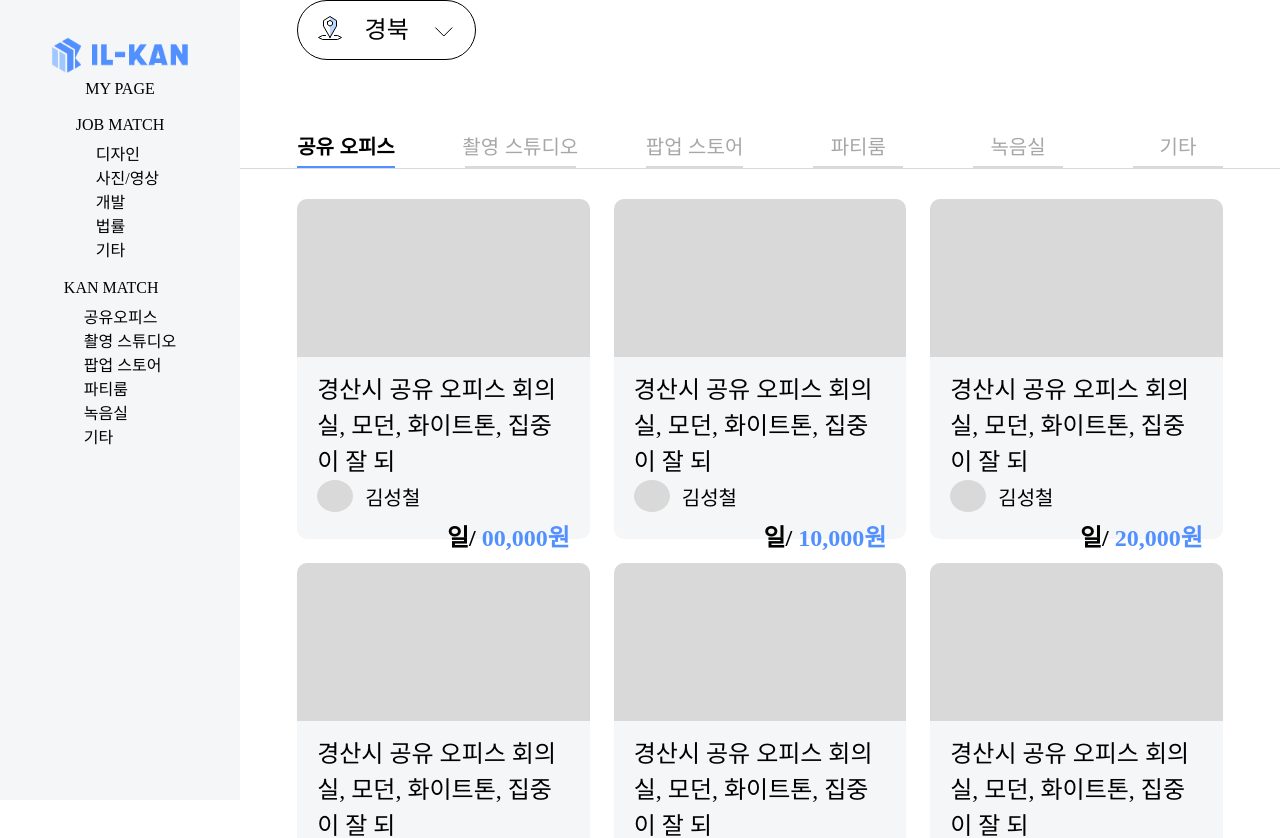
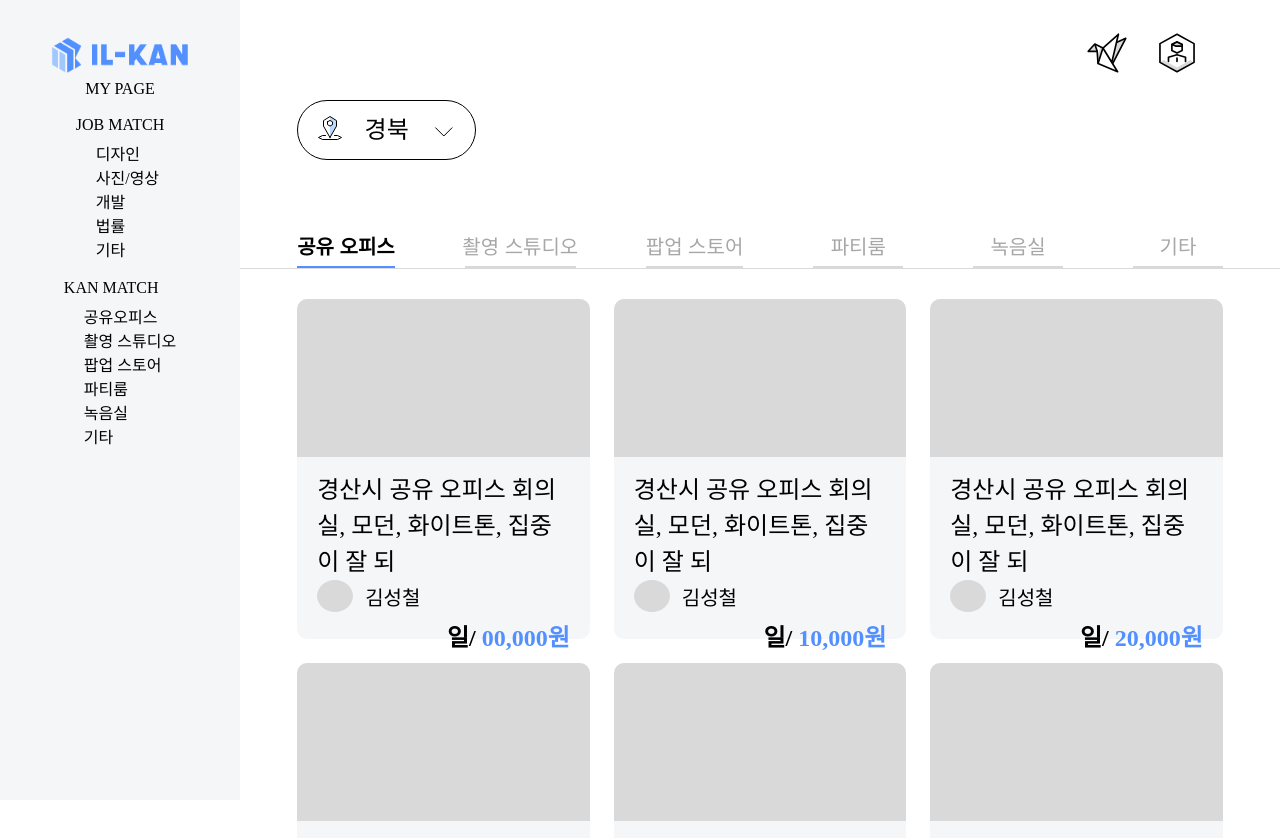
Before and after one commit to cryingdryice/ILKAN-web, a React (Vite) app: page /main/kanMatch in a window 1280 px wide. Shown: the top 838 px of the page. Built offline with nearby package versions, Linux system fonts and the light colour scheme; the HTML template or start-up script is replaced by a standard one.

Commit message:
feat:상단 헤더 구현 및 fixed 속성 재 적용

```diff
--- a/src/components/Footer.tsx
+++ b/src/components/globalLayout/Footer.tsx
@@ -1,5 +1,5 @@
-import footerStyle from "../css/components/footer.module.css";
-import footerLogo from "../assets/footer-Logo.png";
+import footerStyle from "../../css/components/globalLayout/footer.module.css";
+import footerLogo from "../../assets/footer-Logo.png";
 export default function Footer() {
   return (
     <div className={footerStyle.container}>
--- a/src/css/GlobalLayout.module.css
+++ b/src/css/GlobalLayout.module.css
@@ -1,12 +1,9 @@
-/* @value common: "./style.module.css"; */
-
-/* 전체 레이아웃 - flex 컨테이너로 설정 */
+/* 전체 레이아웃 - flex 컨테이너 */
 .wrapper {
   display: flex;
-  position: relative;
-  width: 100%;
 }
 
+/* 일반적인 요소 초기화 스타일 */
 ul {
   padding-left: 0;
   margin: 0;
@@ -26,159 +23,53 @@ li {
   width: auto;
 }
 
-/* 좌측 사이드바 */
-.sidebar {
-  /* 핵심 변경: fixed 제거 -> 문서 흐름에 포함 */
-  position: fixed;
-  width: 240px;
-  height: 100vh;
-  flex-shrink: 0; /* 너비가 줄어들지 않도록 고정 */
-  background: #f5f6f8;
-  flex-direction: column;
-  display: flex;
-  align-items: center;
+a {
+  text-decoration: none;
 }
 
-/* 로고 */
-.logo {
-  width: 159px;
-  height: 50px;
-  flex-shrink: 0;
-  aspect-ratio: 159/50;
-  padding-top: 30px;
+/* 로고와 아이콘을 감싸는 컨테이너 */
+.icon {
+  /* 화면에 고정시키고 우측 상단에 배치 */
+  position: fixed;
+  top: 33px;
+  right: 83px;
+  z-index: 1000; /* 다른 요소 위에 나타나도록 설정 */
 }
 
-/* 마이페이지 영역 */
-.MYPAGE {
-  /* composes: boxSmall from common; */
+/* 로고들을 담는 flex 컨테이너 */
+.logoBox {
   display: flex;
-  padding-top: 50px;
+  gap: 30px;
 }
 
-/* 메인메뉴 버튼 */
-.Btn {
-  width: 24px;
-  height: 24px;
+/* 개별 로고 이미지 */
+.logo {
+  width: 40px;
+  height: 40px;
   flex-shrink: 0;
-  background: #d9d9d9;
-  border: none;
-  cursor: pointer;
 }
 
-/* 메인메뉴 텍스트 폰트 */
-.Font {
-  display: flex;
-  width: 90px;
-  height: 24px;
-  flex-direction: column;
-  justify-content: center;
-  flex-shrink: 0;
-  color: #808080;
-  font-family: "Noto Sans KR";
-  font-size: 16px;
-  font-style: normal;
-  font-weight: 400;
-  line-height: normal;
-  padding-left: 26px;
-}
-
-/* JOBMATCH 영역 */
-.JOBMATCH {
-  /* composes: boxSmall from common; */
-  display: flex;
-  padding-top: 40px;
-}
-/* KANMATCH 영역 */
-.KANMATCH {
-  /* composes: boxSmall from common; */
-  display: flex;
-  padding-top: 40px;
-}
-
-/* 좌측 사이드 바 구분선 구현 */
-.Line {
-  width: 200px;
-  height: 0;
-  flex-shrink: 0;
-  margin-top: 10px;
-}
-
-/* 서브메뉴 */
-.subMenu {
-  margin-top: 20px;
-  margin-left: 40px;
+/* 메인 콘텐츠 영역 */
+.content {
+  margin-top: 100px;
   display: flex;
   flex-direction: column;
-  gap: 14px;
-}
-
-.subItem {
-  display: flex;
+  flex-grow: 1;
+  margin-left: 240px; /* 사이드바 공간 확보 */
   align-items: center;
-  height: 20px;
-}
-
-.subBtn {
-  width: 20px;
-  height: 20px;
-  flex-shrink: 0;
-  background: #d9d9d9;
-  border: none;
-  margin-right: 8px;
-  cursor: pointer;
-}
-
-.subFont {
-  display: flex;
-  width: 100px;
-  height: 24px;
-  flex-direction: column;
-  justify-content: center;
-  flex-shrink: 0;
-  color: #808080;
-  font-family: "Noto Sans KR", sans-serif;
-  font-size: 16px;
-  font-style: normal;
-  font-weight: 400;
-  line-height: normal;
-}
-
-.content {
-  display: flex;
-  flex-direction: column; /* 자식 요소들을 세로로 쌓음 */
-  flex-grow: 1; /* 남은 공간을 모두 채움 */
-  /* 핵심 변경: 고정 너비 제거 -> 유동적으로 변경 */
-  /* width: 1198px; */
-  /* 핵심 변경: margin-left 제거 */
-  /* margin-left: 240px; */
-  padding-left: 240px; /*sidebar 너비가 240px이라 fixed 주고 그만큼 padding 값 더함*/
-
-  /* 자식 요소들을 가로축 중앙에 정렬 */
-  align-items: center;
-
   gap: 52px;
   background: #fff;
   overflow-y: auto;
 }
 
-/* 아이콘 위치 정렬 */
-.iconGroup {
-  position: absolute; /* content를 기준으로 위치 지정 */
-  top: 50%;
-  transform: translate(0, -50%);
-  right: 0;
+/* 좌측 사이드바 */
+.sidebar {
+  position: fixed;
+  width: 240px;
+  height: 100vh;
+  flex-shrink: 0;
+  background: #f5f6f8;
   display: flex;
-  gap: 52px;
-  z-index: 1000;
+  flex-direction: column;
+  align-items: center;
 }
-
-/* 링크의 기본 밑줄을 제거합니다. */
-a {
-  text-decoration: none;
-}
-header {
-  width: 89%;
-  height: 100px;
-  /* background-color: red; */
-  position: relative;
-}
--- /dev/null
+++ b/src/css/components/globalLayout/Header.module.css
@@ -0,0 +1,19 @@
+.header {
+}
+
+.logoBox {
+  display: flex;
+  width: 132px;
+  height: 40px;
+  gap: 52px;
+}
+
+.logo {
+  display: flex;
+  width: 40px;
+  height: 40px;
+  justify-content: center;
+  align-items: center;
+  flex-shrink: 0;
+  aspect-ratio: 1/1;
+}
--- a/src/layout/GlobalLayout.tsx
+++ b/src/layout/GlobalLayout.tsx
@@ -1,11 +1,25 @@
+// src/pages/main/globalLayout/GlobalLayout.tsx
 import { Outlet } from "react-router-dom";
 import Sidebar from "../components/globalLayout/SideBar";
 import styles from "../css/GlobalLayout.module.css";
-import Footer from "../components/Footer";
+import Footer from "../components/globalLayout/Footer";
+import AlarmLogo from "../assets/Alarm-Logo.svg";
+import ProfileLogo from "../assets/Profile-Logo.svg";
+
 export default function GlobalLayout() {
   return (
+    // wrapper를 없애고 Sidebar, Header를 직접 렌더링
+    // 이 방식은 fixed된 컴포넌트들을 명확하게 분리하고, content가 독립적으로 위치하게 함
     <div className={styles.wrapper}>
       <Sidebar />
+      <div className={styles.icon}>
+        <div className={styles.logoBox}>
+          <img src={AlarmLogo} className={styles.logo} />
+          {/* -> 빨간색 상태표시 이미지는 아직 넣지 않았습니다. */}
+          <img src={ProfileLogo} className={styles.logo} />
+        </div>
+      </div>
+
       <div className={styles.content}>
         <Outlet />
         <Footer />
```
Also changed, not shown: src/components/globalLayout/Header.tsx (added, +15 -0 lines), src/assets/Alarm-Logo.svg (added), src/assets/Profile-Logo.svg (added), src/css/components/globalLayout/footer.module.css (renamed from src/css/components/footer.module.css).
